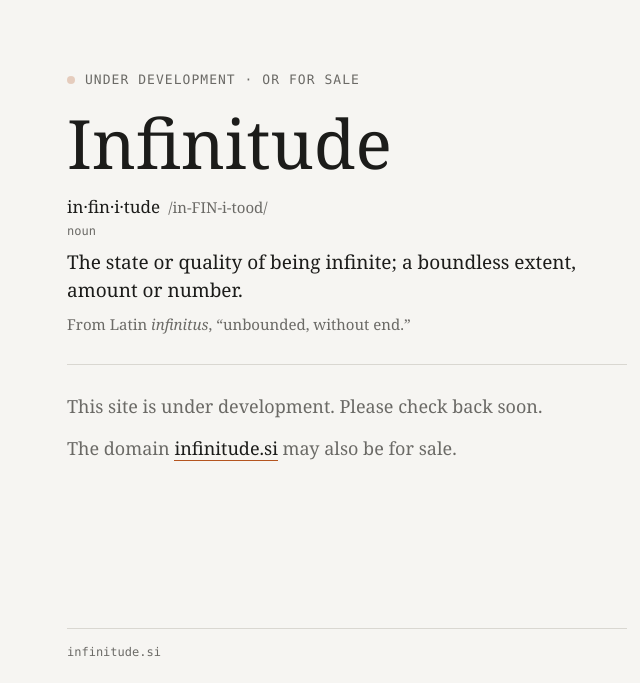
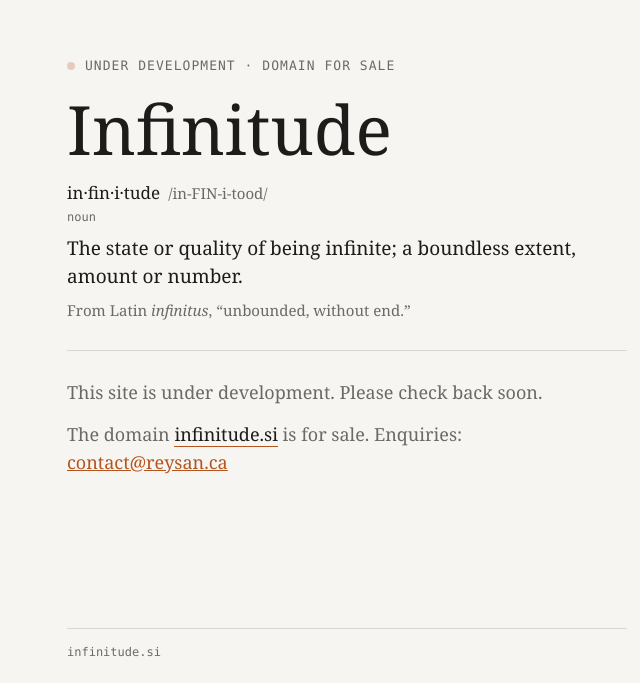
Before and after one commit to reysanmadamba/infinitude.si, a plain HTML site: page index.html in a window 1280 px wide. Shown: the part 117-800 px from the top of the page, without its empty margins (293-933 px from the left). Drawn offline with Linux system fonts and the light colour scheme.

Commit message:
Mark domain as for sale with contact

```diff
--- a/index.html
+++ b/index.html
@@ -3,8 +3,8 @@
 <head>
 <meta charset="utf-8">
 <meta name="viewport" content="width=device-width, initial-scale=1">
-<title>Infinitude — Under development or for sale</title>
-<meta name="description" content="Infinitude is under development, and the domain may be for sale.">
+<title>Infinitude — Under development · Domain for sale</title>
+<meta name="description" content="Infinitude is under development. This domain is for sale: contact@reysan.ca">
 <meta name="robots" content="noindex">
 <style>
   :root { --bg: #f6f5f2; --fg: #1c1c1a; --muted: #6b6a66; --line: #d9d7d1; --accent: #b4541f; }
@@ -37,6 +37,7 @@
   .def .origin { font-size: 15px; }
   .sale { margin-top: 14px; }
   .sale strong { color: var(--fg); font-weight: 400; border-bottom: 1px solid var(--accent); }
+  .sale a { color: var(--accent); }
   footer {
     max-width: 560px; width: 100%; margin: 0 auto; padding-top: 16px; border-top: 1px solid var(--line);
     font-family: Consolas, "Courier New", monospace; font-size: 12px; color: var(--muted);
@@ -45,7 +46,7 @@
 </head>
 <body>
 <main>
-  <div class="status"><span class="dot"></span>Under development &middot; or for sale</div>
+  <div class="status"><span class="dot"></span>Under development &middot; Domain for sale</div>
   <h1>Infinitude</h1>
   <div class="def">
     <div class="word">in·fin·i·tude<span>/in-FIN-i-tood/</span></div>
@@ -54,7 +55,7 @@
     <p class="origin">From Latin <em>infinitus</em>, &ldquo;unbounded, without end.&rdquo;</p>
   </div>
   <p>This site is under development. Please check back soon.</p>
-  <p class="sale">The domain <strong>infinitude.si</strong> may also be for sale.</p>
+  <p class="sale">The domain <strong>infinitude.si</strong> is for sale. Enquiries: <a href="mailto:contact@reysan.ca?subject=infinitude.si">contact@reysan.ca</a></p>
 </main>
 <footer>infinitude.si</footer>
 </body>
```
